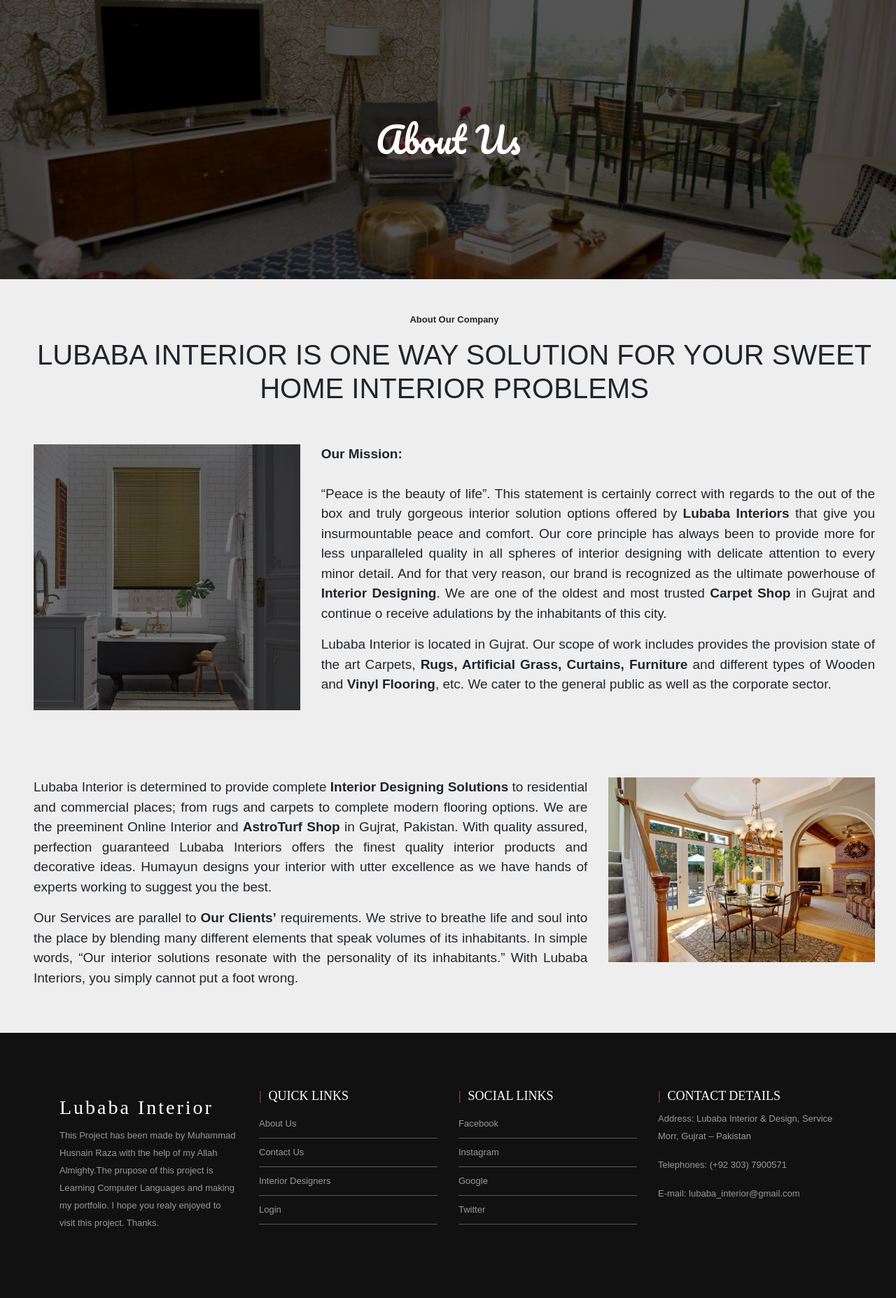
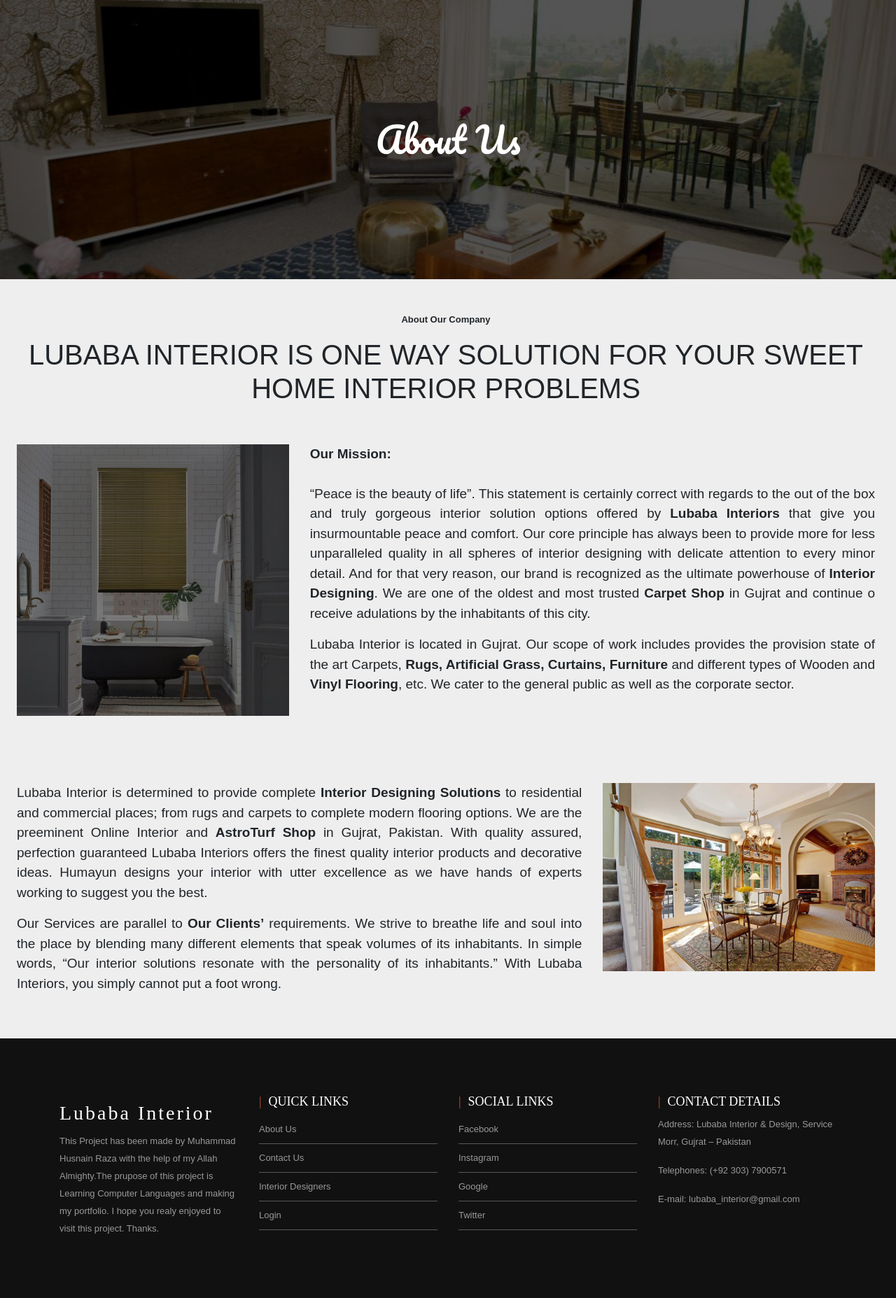
Before and after one commit to RazaCodeAcademy/Wallpaper-and-Interior-Design-Laravel-Project, a Laravel app: page /about in a window 1280 px wide. Shown: the part 83-1938 px from the top of the page at 70% size. Run offline with Laravel 8, Linux system fonts and the light colour scheme; data that the repository does not hold is empty; some libraries are stand-ins or nearby versions.

Commit message:
Init commit

```diff
--- a/resources/views/about.blade.php
+++ b/resources/views/about.blade.php
@@ -20,7 +20,7 @@
             <div class="logo-text"><h1>About Us</h1></div>
         </div>
     </div>
-    <div class="pl-5">
+    <div class="pl-4">
         <div class="row w-100">
             <div class="col-md-12 text-center mt-5">
                 <strong>About Our Company</strong>
@@ -45,7 +45,7 @@
             </div>
         </div>
     </div>
-    <div class="pl-5 mb-5">
+    <div class="pl-4 mb-5">
         <div class="row w-100 mt-5">
             <div class="col-md-8 mt-5 text-justify" style="font-size:19px;">
                 <p>Lubaba Interior is determined to provide complete <strong>Interior Designing Solutions</strong> to
--- a/resources/views/interior_designers.blade.php
+++ b/resources/views/interior_designers.blade.php
@@ -8,7 +8,7 @@
             <div class="logo-text"><h1>Interior Designers</h1></div>
         </div>
     </div>
-    <div class="pl-5">
+    <div class="pl-4">
         <div class="row w-100">
             <div class="col-md-6 mt-5 text-justify" style="font-size:15px;">
                 <p> <strong>Lubaba Interiors</strong> is a name synonymous with interior designing solutions in Gujrat. We
@@ -35,7 +35,7 @@
             </div>
         </div>
     </div>
-    <div class="pl-5 mb-5">
+    <div class="pl-4 mb-5">
         <div class="row w-100 mt-5">
             <div class="col-md-6 mt-5 w-100">
                 <img src="/images/banner-3.jpg" class="w-100" alt="">
```
